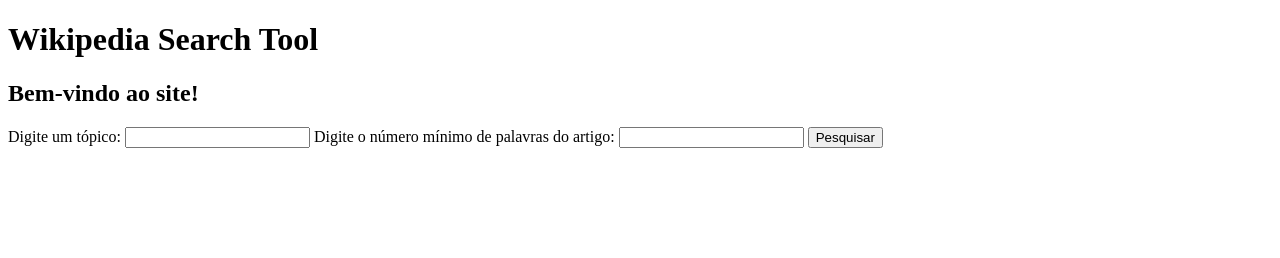
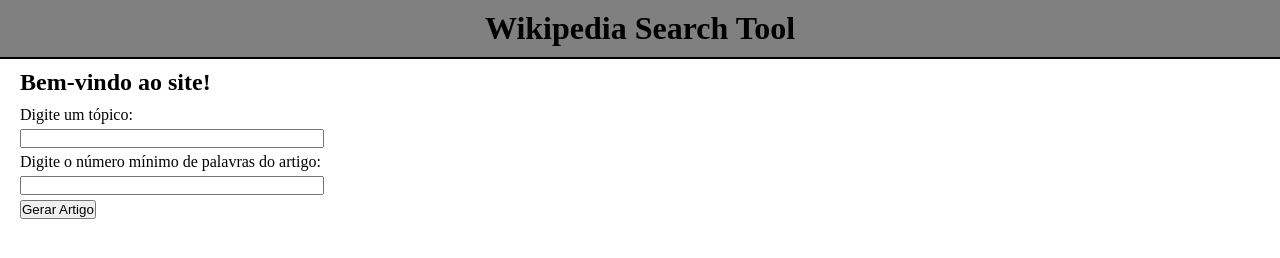
Before and after one commit to murillodominguez/wikipedia-article-generator, a plain HTML site: page index.html in a window 1280 px wide. Drawn offline with Linux system fonts and the light colour scheme.

Commit message:
feat: added page css

```diff
--- a/index.html
+++ b/index.html
@@ -4,24 +4,71 @@
     <meta charset="UTF-8">
     <meta name="viewport" content="width=device-width, initial-scale=1.0">
     <title>Gerador de Artigos Wikipedia</title>
+    <style>
+        * {
+            margin: 0;
+            padding: 0;
+        }
+        h1 {
+            background-color: gray;
+            border-bottom: 2px solid black;
+            text-align: center;
+            padding: 10px;
+            margin-bottom: 10px;
+        }
+        main {
+            margin: 0 20px
+        }
+        .control-inputs {
+            display: flex;
+            flex-direction: column;
+            gap: 5px;
+            margin-bottom: 15px;
+        }
+        input {
+            width: 300px;
+        }
+        button {
+            width: fit-content;
+        }
+
+        #result {
+            background-color: rgb(223, 223, 223);
+            border-radius: 5px;
+            border: 1px solid black;
+            padding: 10px 20px;
+            margin-bottom: 15px;
+        }
+        #result p {
+            text-align: justify;
+        }
+    </style>
 </head>
 <body>
     <h1>Wikipedia Search Tool</h1>
-    <h2>Bem-vindo ao site!</h2>
-        <label for="searchInput">Digite um tópico:</label>
-        <input type="text" id="searchInput">
-        <label for="wordsInput">Digite o número mínimo de palavras do artigo:</label>
-        <input type="number" name="" id="wordsInput">
-        <button onclick="generateArticle()">Pesquisar</button>
-        <div id="error"></div>
-    <div id="result"></div>
+    <main>
+        <h2 style="margin-bottom: 10px;">Bem-vindo ao site!</h2>
+            <div class="control-inputs">
+                <label for="searchInput">Digite um tópico:</label>
+                <input type="text" id="searchInput">
+                <label for="wordsInput">Digite o número mínimo de palavras do artigo:</label>
+                <input type="number" name="" id="wordsInput">
+                <button onclick="generateArticle()">Gerar Artigo</button>
+                <div id="error"></div>
+            </div>
+    </main>
     <script>
         async function generateArticle() {
+            const result = document.querySelector("#result");
+            if(result){
+                result.remove();
+            }
             const searchInput = document.getElementById("searchInput");
             const wordsInput = document.getElementById("wordsInput");
             const topic = searchInput.value;
             const words = wordsInput.value;
-            const resultDiv = document.getElementById("result");
+            const resultDiv = document.createElement('div');
+            resultDiv.id = "result"
             const searchButton = document.getElementById("searchButton");
             const error = document.getElementById("error");
 
@@ -36,13 +83,16 @@
             error.innerHTML = ""
 
             try{
+                document.querySelector('main').appendChild(resultDiv);
+                resultDiv.innerHTML = "Carregando...";
                 const response = await fetch(`/generate-article/?topic=${encodeURIComponent(topic)}&words=${encodeURIComponent(words)}`);
                 if(!response.ok) throw new Error("Erro ao consultar a API");
 
                 data = await response.json();
-                resultDiv.innerHTML = `<h2>${data.title}</h2><p>${data.content}</p>`;
+                resultDiv.innerHTML = `<h2 style="margin-bottom: 10px;">${data.title}</h2><p>${data.content}</p>`;
             } catch (err) {
                 console.error(err);
+                resultDiv.style = "text-align: center;";
                 resultDiv.innerHTML = "Erro ao gerar o artigo. Provavelmente algum problema na API."
             }
         }
```
